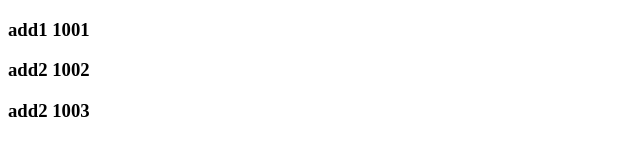
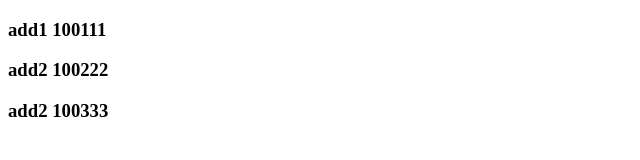
Before and after one commit to irshadan/irshadrepo2, a plain HTML site: page contact.html in a window 1280 px wide. Shown: the full height of the page, 0-640 px from the left. Drawn offline with Linux system fonts and the light colour scheme.

Commit message:
address was changed

```diff
--- a/contact.html
+++ b/contact.html
@@ -3,9 +3,9 @@
 <head>
 	<title>Contact Us</title>
 </head>
-<h3>add1 1001</h3>
-<h3>add2 1002</h3>
-<h3>add2 1003</h3>
+<h3>add1 100111</h3>
+<h3>add2 100222</h3>
+<h3>add2 100333</h3>
 <body>
 
 </body>
```
